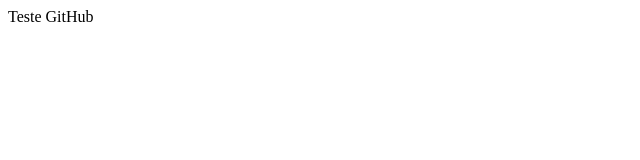
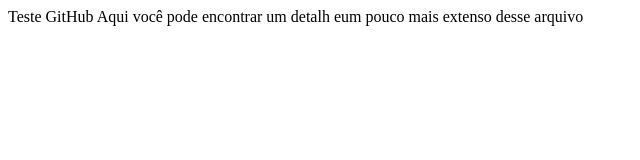
Before and after one commit to pedroccarrijo/Teste_de_Git_-DankiCode-, a plain HTML site: page index.html in a window 1280 px wide. Shown: the whole page, without its empty margins (0-640 px from the left). Drawn offline with Linux system fonts and the light colour scheme.

Commit message:
Incluído mais detalhes no conteúdo
Aqui uma descrição um pouco mais detalhada do meu commit

```diff
--- a/index.html
+++ b/index.html
@@ -7,6 +7,7 @@
 </head>
 <body>
     Teste GitHub
+    Aqui você pode encontrar um detalh eum pouco mais extenso desse arquivo
 </body>
 </html>
 
```
